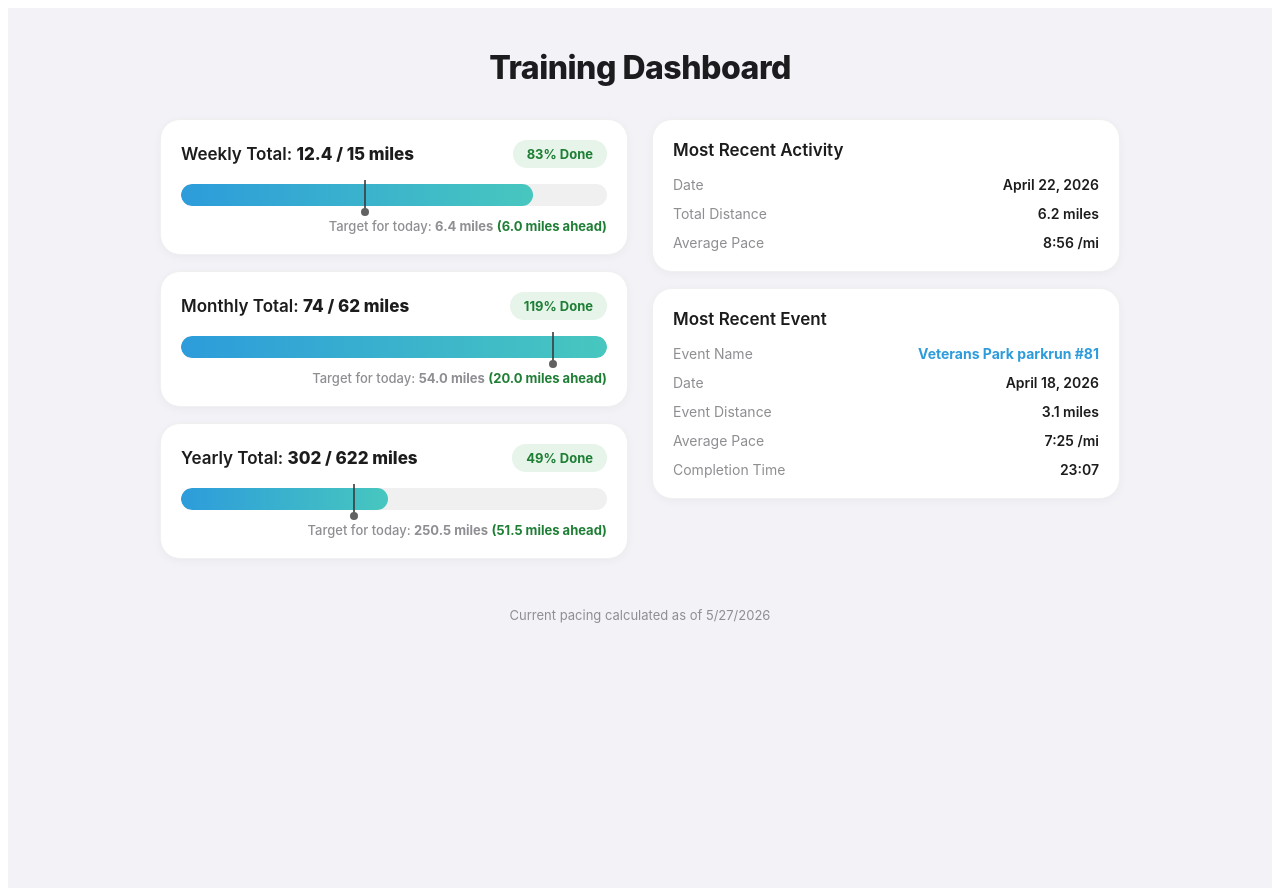
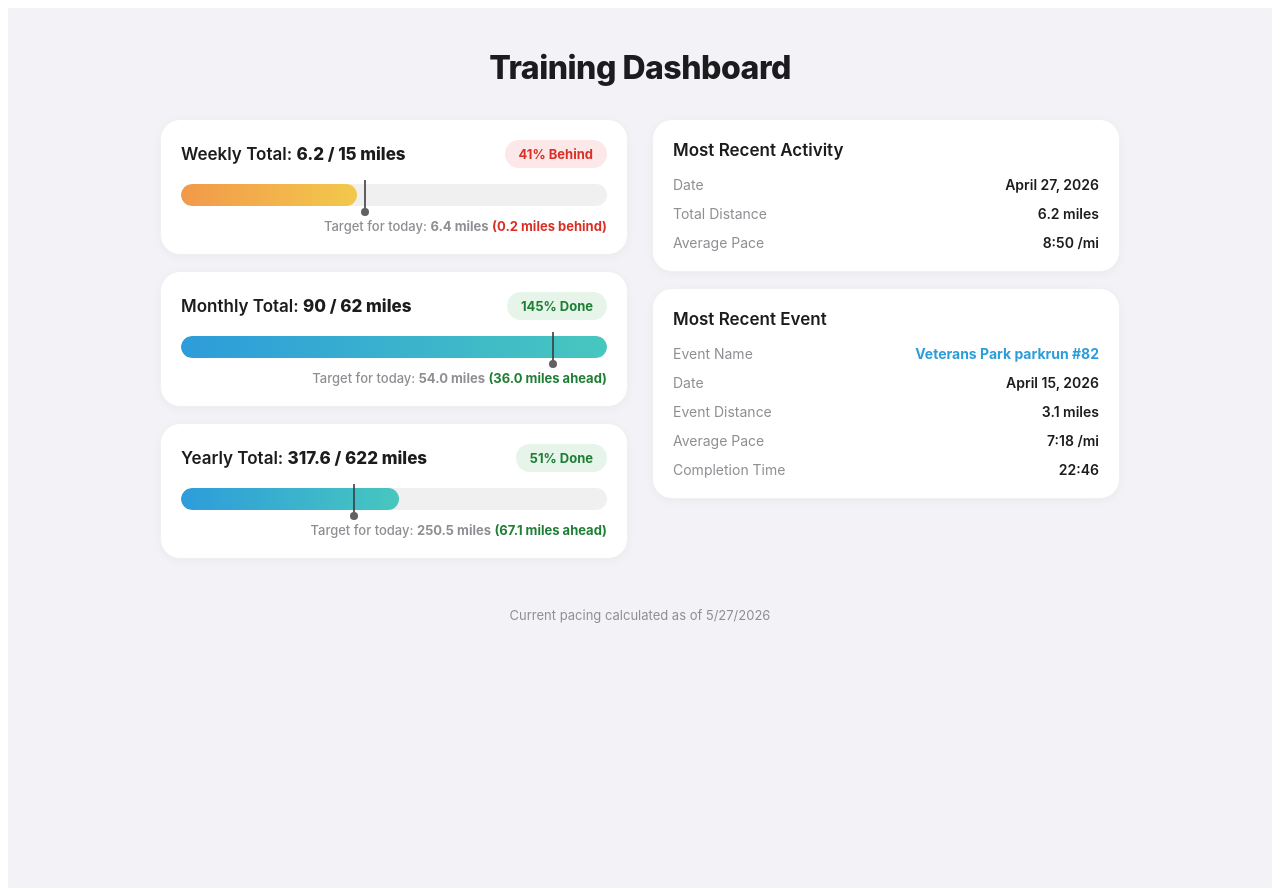
Before and after one commit to tdembows/runstats.io, a React (Vite) app: page / in a window 1280 px wide. Built offline with nearby package versions, Linux system fonts and the light colour scheme.

Commit message:
Move URL mock to stats.json

```diff
--- a/src/App.jsx
+++ b/src/App.jsx
@@ -191,11 +191,7 @@ export default function TrainingDashboard({
             <SummaryCard
               title="Most Recent Event"
               details={[
-                {
-                  label: 'Event Name',
-                  value: stats.recentEvent.name,
-                  url: 'https://www.parkrun.us/veteranspark/results/81'
-                },
+                { label: 'Event Name', value: stats.recentEvent.name, url: stats.recentEvent.url },
                 { label: 'Date', value: stats.recentEvent.date },
                 { label: 'Event Distance', value: stats.recentEvent.distance },
                 { label: 'Average Pace', value: stats.recentEvent.averagePace },
--- a/src/stats.json
+++ b/src/stats.json
@@ -5,20 +5,21 @@
     "yearly": 622
   },
   "actuals": {
-    "weekly": 12.4,
-    "monthly": 74,
-    "yearly": 302
+    "weekly": 6.2,
+    "monthly": 90,
+    "yearly": 317.6
   },
   "recentActivity": {
-    "date": "April 22, 2026",
+    "date": "April 27, 2026",
     "distance": "6.2 miles",
-    "averagePace": "8:56 /mi"
+    "averagePace": "8:50 /mi"
   },
   "recentEvent": {
-    "name": "Veterans Park parkrun #81",
-    "date": "April 18, 2026",
+    "name": "Veterans Park parkrun #82",
+    "date": "April 15, 2026",
     "distance": "3.1 miles",
-    "averagePace": "7:25 /mi",
-    "completionTime": "23:07"
+    "averagePace": "7:18 /mi",
+    "completionTime": "22:46",
+    "url": "https://www.parkrun.us/veteranspark/results/82"
   }
 }
```
